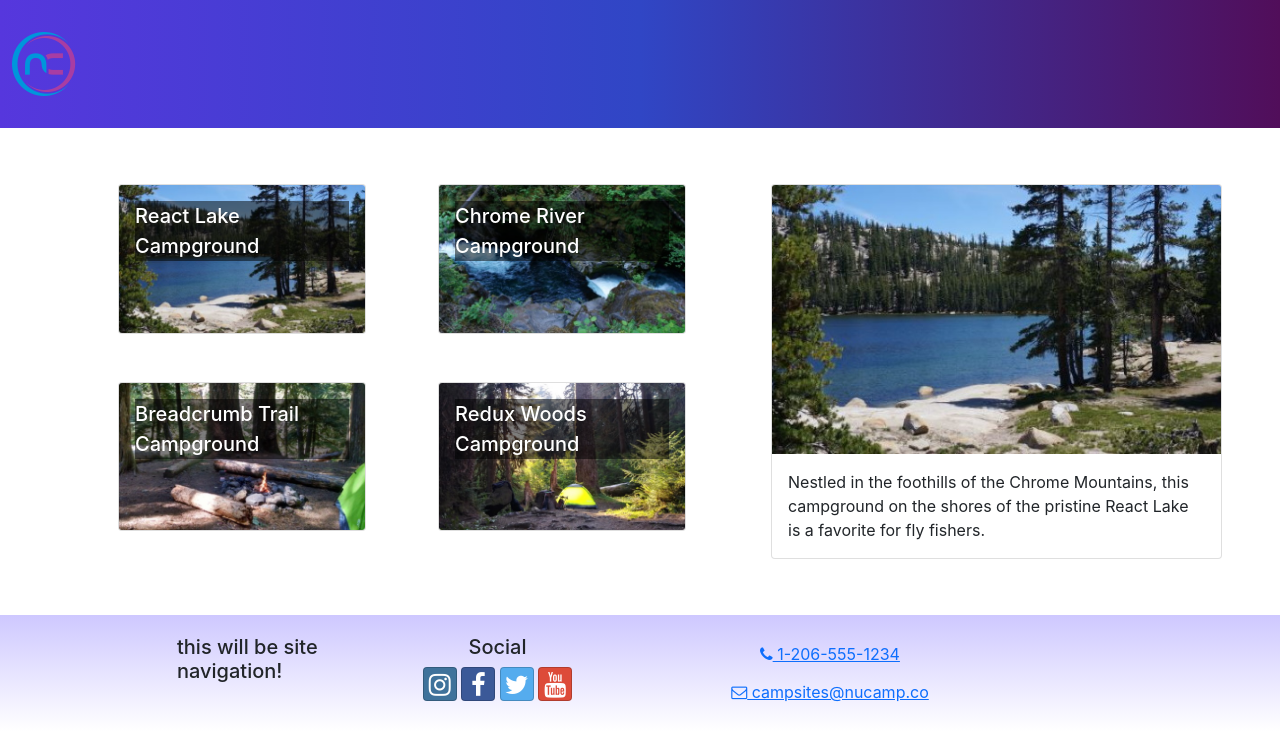
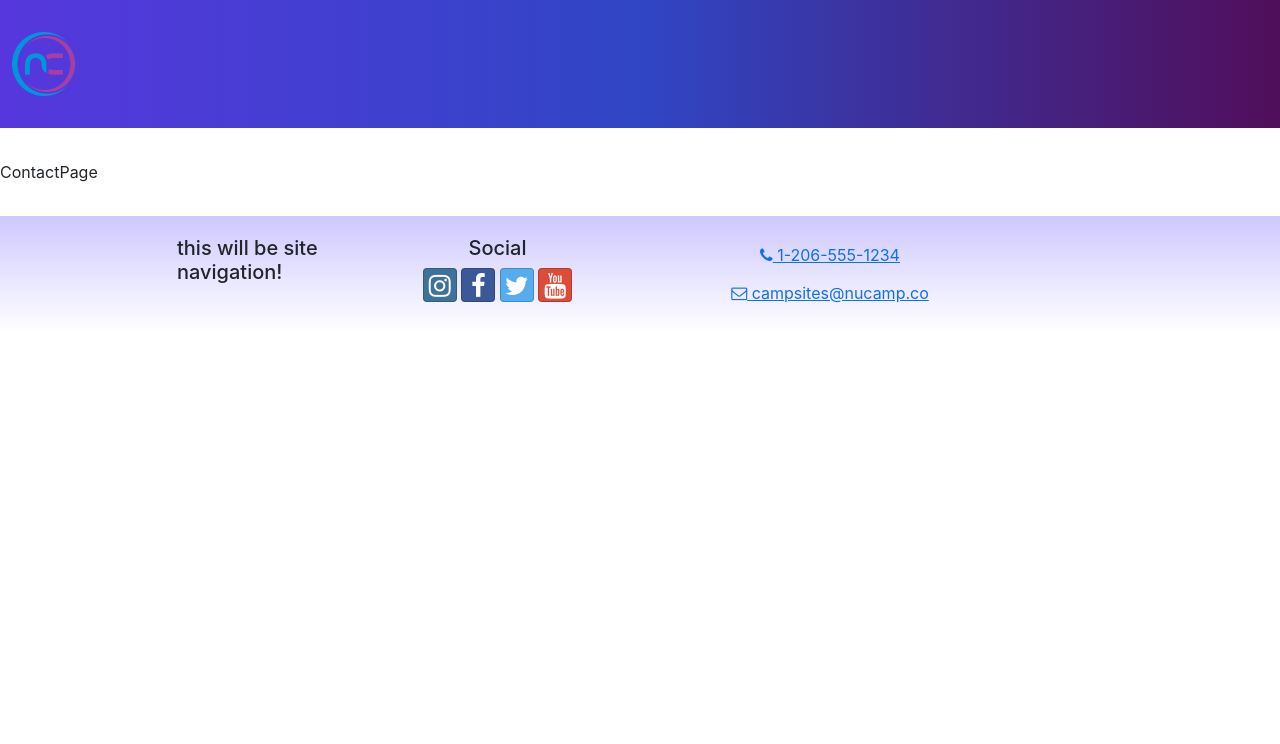
Before and after one commit to wntrch/React-Course-Project, a React (Create React App) app: page /contact in a window 1280 px wide. Shown: the top 744 px of the page. Built offline with nearby package versions, Linux system fonts and the light colour scheme.

Commit message:
Router Setup

```diff
--- a/src/App.js
+++ b/src/App.js
@@ -1,3 +1,6 @@
+import { Routes, Route } from 'react-router-dom';
+import ContactPage from './pages/ContactPage';
+import HomePage from './pages/HomePage';
 import Header from './components/Header';
 import CampsitesDirectoryPage from './pages/CampsitesDirectoryPage';
 import Footer from './components/Footer';
@@ -7,7 +10,11 @@
   return (
     <div className="App">
         <Header />
-        <CampsitesDirectoryPage />
+        <Routes>
+          <Route path='/' element={<HomePage />} />
+          <Route path='contact' element={<ContactPage />} />
+          <Route path='directory' element={<CampsitesDirectoryPage />} />
+        </Routes>
         <Footer />
     </div>
   );
--- a/src/index.js
+++ b/src/index.js
@@ -1,22 +1,25 @@
-import React from 'react';
-import { createRoot } from 'react-dom/client';
-import { Provider } from 'react-redux';
-import { store } from './app/store';
-import App from './App';
-import 'bootstrap/dist/css/bootstrap.min.css';
-import 'bootstrap-social/bootstrap-social.css';
-import 'font-awesome/css/font-awesome.css';
-import 'typeface-lobster';
-import 'typeface-open-sans';
-import './index.css';
+import React from "react";
+import { createRoot } from "react-dom/client";
+import { BrowserRouter } from "react-router-dom";
+import { Provider } from "react-redux";
+import { store } from "./app/store";
+import App from "./App";
+import "bootstrap/dist/css/bootstrap.min.css";
+import "bootstrap-social/bootstrap-social.css";
+import "font-awesome/css/font-awesome.css";
+import "typeface-lobster";
+import "typeface-open-sans";
+import "./index.css";
 
-const container = document.getElementById('root');
+const container = document.getElementById("root");
 const root = createRoot(container);
 
 root.render(
   <React.StrictMode>
     <Provider store={store}>
-      <App />
+      <BrowserRouter>
+          <App />
+      </BrowserRouter>
     </Provider>
   </React.StrictMode>
 );
--- /dev/null
+++ b/src/pages/ContactPage.js
@@ -0,0 +1,5 @@
+const ContactPage = () => {
+	return <div>ContactPage</div>;
+};
+
+export default ContactPage;
--- /dev/null
+++ b/src/pages/HomePage.js
@@ -0,0 +1,5 @@
+const HomePage = () => {
+  return <div>HomePage</div>;
+};
+
+export default HomePage;
```
